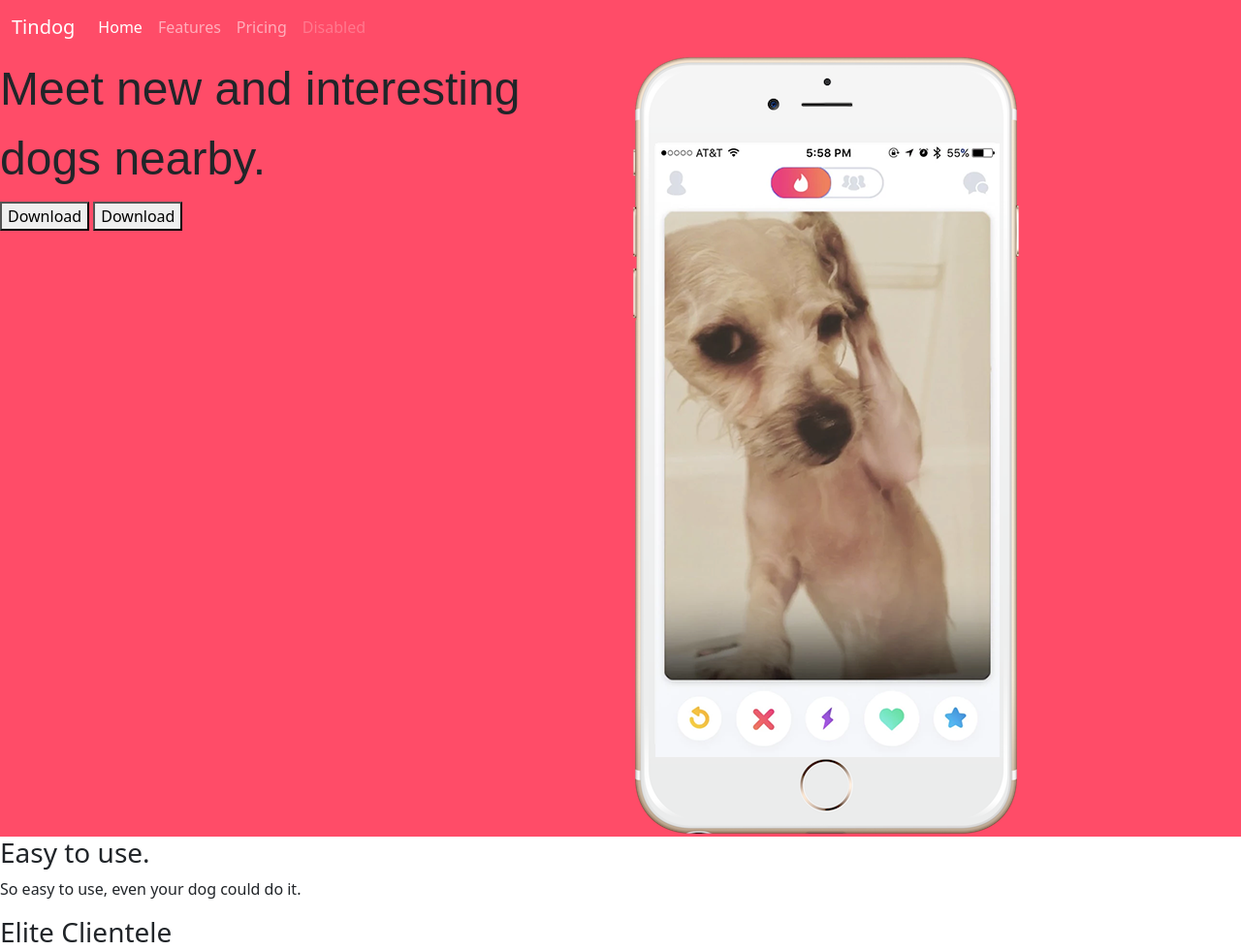
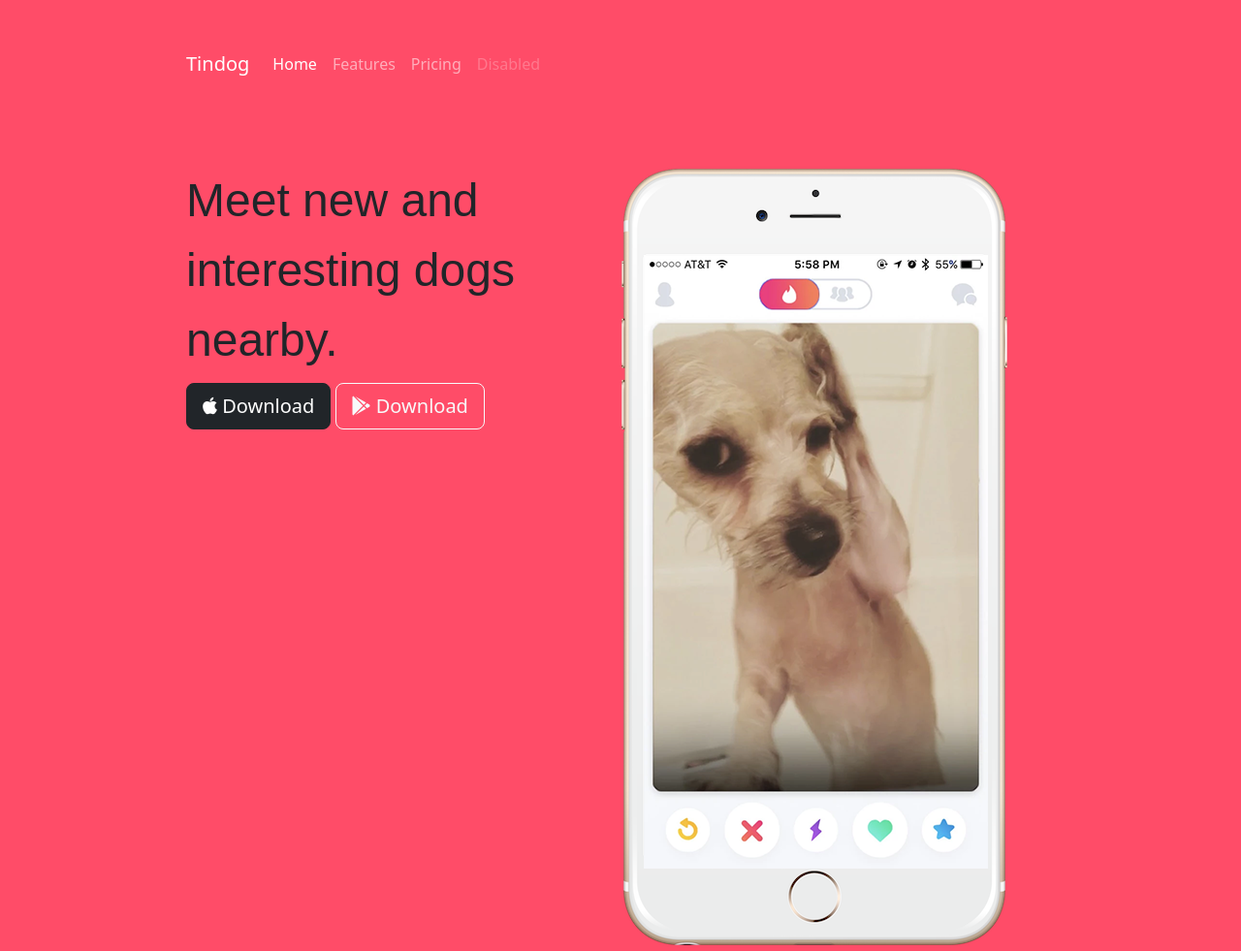
Before and after one commit to erict16/tindog, a plain HTML site: page index.html in a window 1280 px wide. Shown: the top 981 px of the page at 97% size. Drawn offline with nearby package versions, Linux system fonts and the light colour scheme.

Commit message:
download icon updated

```diff
--- a/css/styles.css
+++ b/css/styles.css
@@ -4,6 +4,10 @@ h1 {
     line-height: 1.5;
 }
 
+.container-fluid {
+    padding: 3% 15%;
+}
+
 #title {
     background-color: #ff4c68;
 }
--- a/index.html
+++ b/index.html
@@ -10,12 +10,14 @@
     <link rel="preconnect" href="https://fonts.googleapis.com">
     <link rel="preconnect" href="https://fonts.gstatic.com" crossorigin>
     <link href="https://fonts.googleapis.com/css2?family=Montserrat:wght@100;400;900&display=swap" rel="stylesheet">
+
+    <script src="https://kit.fontawesome.com/4e2cd1f4c6.js" crossorigin="anonymous"></script>
+    <script src="https://cdn.jsdelivr.net/npm/bootstrap@5.3.0-alpha1/dist/js/bootstrap.bundle.min.js"
+      integrity="sha384-w76AqPfDkMBDXo30jS1Sgez6pr3x5MlQ1ZAGC+nuZB+EYdgRZgiwxhTBTkF7CXvN" crossorigin="anonymous"></script>
 </head>
 
 <body>
-    <script src="https://cdn.jsdelivr.net/npm/bootstrap@5.3.0-alpha1/dist/js/bootstrap.bundle.min.js"
-        integrity="sha384-w76AqPfDkMBDXo30jS1Sgez6pr3x5MlQ1ZAGC+nuZB+EYdgRZgiwxhTBTkF7CXvN"
-        crossorigin="anonymous"></script>
+
 
     <section id="title">
 
@@ -50,17 +52,11 @@
 
     <!-- Title -->
 
-
-
-    <div>
-
-
-
-    <div class="row">
+    <div class="row container-fluid">
       <div class="col-lg-6">
         <h1>Meet new and interesting dogs nearby.</h1>
-        <button type="button">Download</button>
-        <button type="button">Download</button>
+        <button type="button" class="btn btn-dark btn-lg" ><i class="fa-brands fa-apple"></i> Download</button>
+        <button type="button" class="btn btn-outline-light btn-lg"> <i class="fa-brands fa-google-play"></i> Download</button>
       </div>
       <div class="col-lg-6">
         <img src="images/iphone6.png" alt="iphone-mockup">
```
Also changed, not shown: images/apple.png (added), images/google.png (added).
